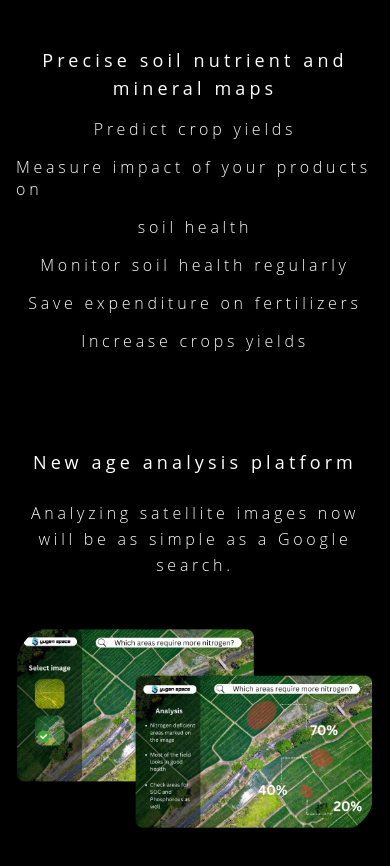
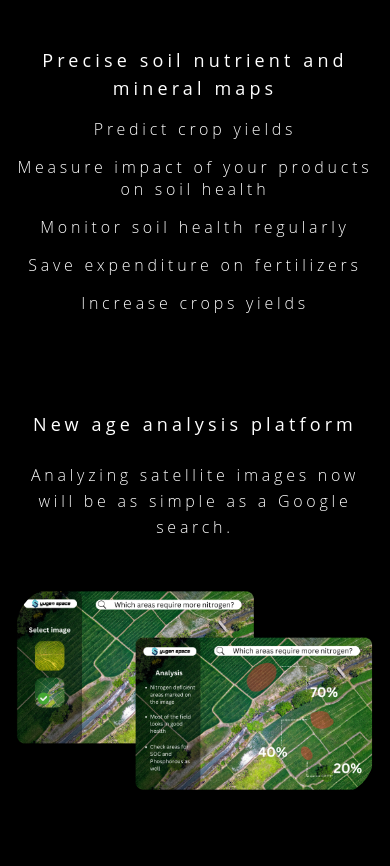
Before and after one commit to yugenSpace/yugen-website-react, a React (Vite) app: page / in a window 390 px wide. Shown: the part 1271-2137 px from the top of the page. Built offline with nearby package versions, Linux system fonts and the light colour scheme; the HTML template or start-up script is replaced by a standard one; a web font is replaced by a local one.

Commit message:
features section allignment changes

```diff
--- a/src/App.jsx
+++ b/src/App.jsx
@@ -249,60 +249,58 @@ const App = () => {
         <section className="py-24 bg-black-900 text-white">
           <div className="container mx-auto px-4">
             {/* Bottom Text ************************************************************/}
-          <div className="text-center mb-24"> {/* Added margin bottom for spacing */}
+            <div className="text-center mb-24">
               <p className="text-white text-xs tracking-wide font-thin">
                 Our proprietary sensors in space bring you the power of hyperspectral imaging
               </p>
             </div>
+
             {/* First Feature ************************************************************/}
             <FadeInWhenVisible>
-            <div className=" max-w-full mx-auto   grid md:grid-cols-2 gap-12  items-center ">
+              <div className="max-w-full mx-auto grid md:grid-cols-2 gap-12 items-center">
+                {/* Image on left for first feature */}
                 <div className="flex justify-center items-center md:block">
                   <img
                     src={`${import.meta.env.BASE_URL}images/img_feature_1.png`}
                     alt="Soil Analysis"
-                className="rounded-xs  h-3/4 w-3/4  shadow-xs"
+                    className="rounded-xs h-3/4 w-3/4 shadow-xs"
                   />
                 </div>
 
                 <div className="space-y-4">
-                <h3 className="text-lg  font-medium tracking-wider text-center md:text-left ">
+                  <h3 className="text-lg font-medium tracking-wider text-center md:text-left">
                     Precise soil nutrient and mineral maps
                   </h3>
                   <ul className="font-thin space-y-4 text-md tracking-wide md:justify-start">
-                  <li className="flex items-center justify-center md:justify-start ">
-                    <span className="text-blue-gray-100 "></span>
-                    <span classname="text-center md:text-left">Predict crop yields</span>
+                    <li className="flex items-center justify-center md:justify-start">
+                      <span className="text-blue-gray-100"></span>
+                      <span className="text-center md:text-left w-full">Predict crop yields</span>
                     </li>
-                  <li className="flex items-center justify-center md:justify-start ">
-                    <span className="text-blue-gray-100 "></span>
-                    <span classname="text-center md:text-left ">Measure impact of your products on </span>
+                    <li className="flex items-center justify-center md:justify-start">
+                      <span className="text-blue-gray-100"></span>
+                      <span className="text-center md:text-left w-full">Measure impact of your products on soil health</span>
                     </li>
-                  <li className="flex items-center justify-center md:justify-start ">
-                    <span className="text-blue-gray-100 "></span>
-                    <span classname="text-center md:text-left ">soil health </span>
+                    <li className="flex items-center justify-center md:justify-start">
+                      <span className="text-blue-gray-100"></span>
+                      <span className="text-center md:text-left w-full">Monitor soil health regularly</span>
                     </li>
-                  <li className="flex items-center justify-center md:justify-start ">
-                    <span className="text-blue-gray-100 "></span>
-                    <span classname="text-center md:text-left">Monitor soil health regularly</span>
+                    <li className="flex items-center justify-center md:justify-start">
+                      <span className="text-blue-gray-100"></span>
+                      <span className="text-center md:text-left w-full">Save expenditure on fertilizers</span>
                     </li>
-                  <li className="flex items-center justify-center md:justify-start ">
-                    <span className="text-blue-gray-100 "></span>
-                    <span classname="text-center md:text-left">Save expenditure on fertilizers</span>
-                  </li>
-                  <li className="flex items-center justify-center md:justify-start ">
-                    <span className="text-blue-gray-100 "></span>
-                    <span classname="text-center md:text-left">Increase crops yields</span>
+                    <li className="flex items-center justify-center md:justify-start">
+                      <span className="text-blue-gray-100"></span>
+                      <span className="text-center md:text-left w-full">Increase crops yields</span>
                     </li>
                   </ul>
                 </div>
               </div>
 
-
               {/* Second Feature ************************************************************/}
-            <div className="max-w-5full  mx-auto  grid md:grid-cols-2 gap-12 items-center mt-24">
-              <div className="space-y-6 md:order-1">
-                <h3 className="text-lg  font-medium tracking-wider text-center md:text-left">
+              <div className="max-w-5full mx-auto grid md:grid-cols-2 gap-12 items-center mt-24">
+                {/* Text on left for second feature */}
+                <div className="space-y-6">
+                  <h3 className="text-lg font-medium tracking-wider text-center md:text-left">
                     New age analysis platform
                   </h3>
                   <p className="text-md font-thin tracking-wide leading-relaxed text-center md:text-left w-full">
@@ -310,11 +308,12 @@ const App = () => {
                   </p>
                 </div>
 
+                {/* Image on right for second feature */}
                 <div className="flex justify-center items-center md:block">
                   <img
                     src={`${import.meta.env.BASE_URL}images/img_feature_2.png`}
                     alt="Analysis Platform"
-                className="rounded-xs w-full shadow-xs md:order-2"
+                    className="rounded-xs w-full shadow-xs"
                   />
                 </div>
               </div>
```
Lines whose indentation alone changed are shown as unchanged.
